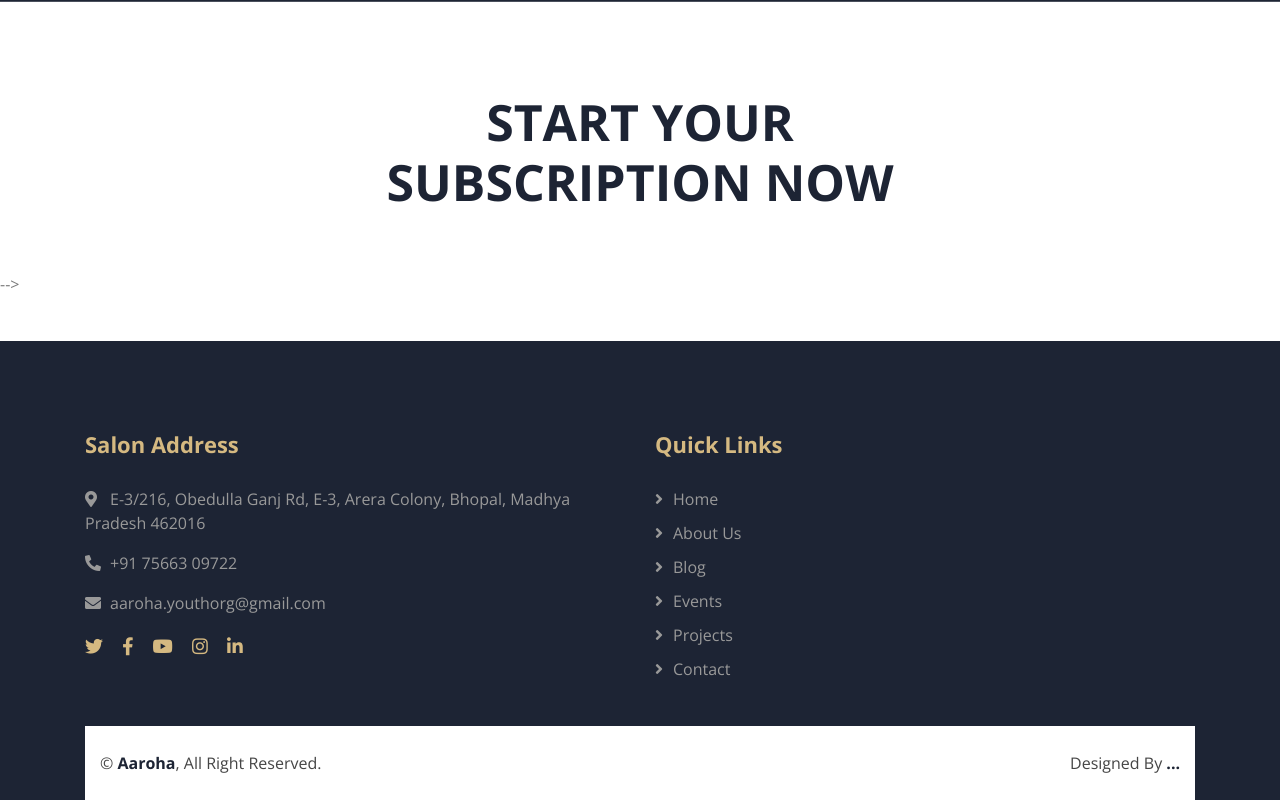
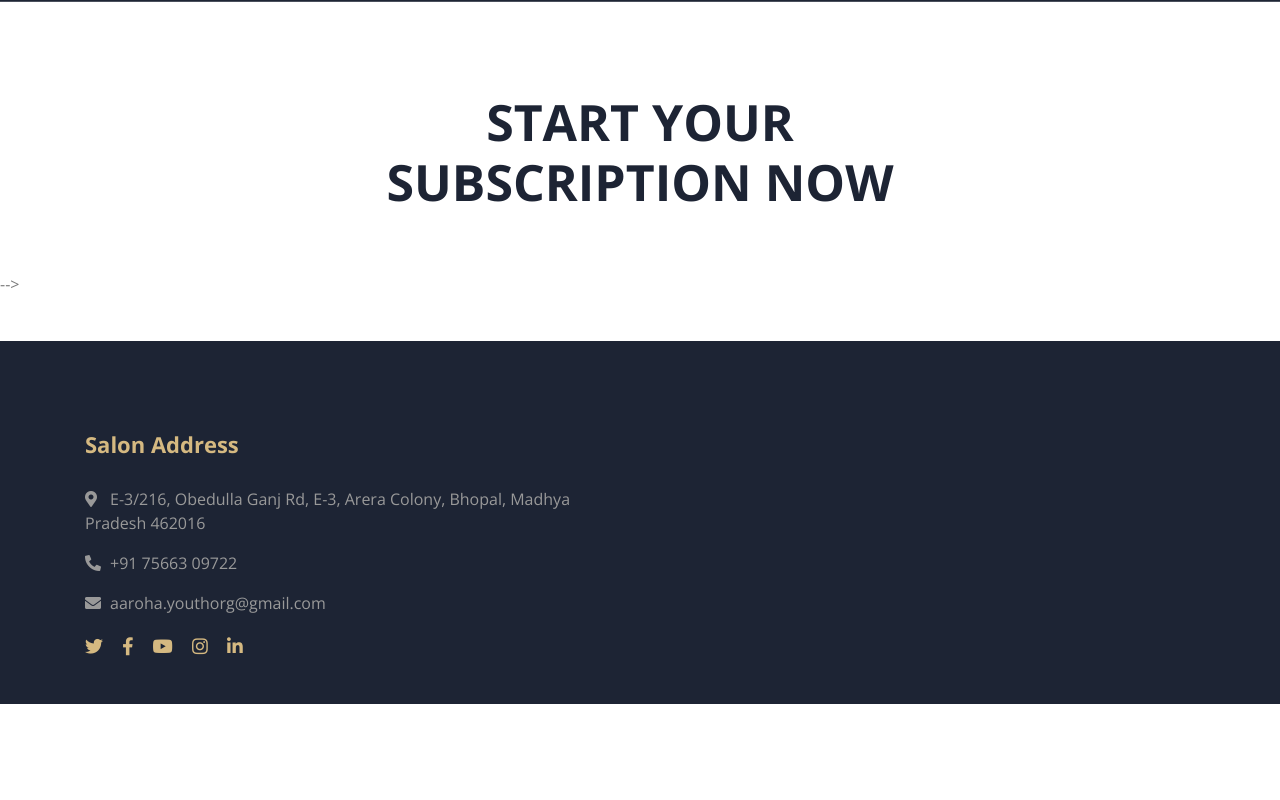
Before and after one commit to harshutkarshmishra1998/aaroha, a plain HTML site: page academics.html in a window 1280 px wide. Shown: the part 1767-2567 px from the top of the page. After the commit the page ends 2471 px from the top, so only its background shows below. Drawn offline with nearby package versions, Linux system fonts and the light colour scheme; a script that the page names is missing.

Commit message:
hey bhagwaan

```diff
--- a/academics.html
+++ b/academics.html
@@ -758,7 +758,7 @@
                                 </div>
                             </div>
                         </div>
-                        <div class="col-md-6">
+                        <!-- <div class="col-md-6">
                             <div class="footer-link">
                                 <h2>Quick Links</h2>
                                 <a href="">Home</a>
@@ -768,7 +768,7 @@
                                 <a href="">Projects</a>
                                 <a href="">Contact</a>
                             </div>
-                        </div>
+                        </div> -->
                     </div>
                 </div>
                 <!-- <div class="col-lg-5">
@@ -786,7 +786,7 @@
                 </div> -->
             </div>
         </div>
-        <div class="container copyright">
+        <!-- <div class="container copyright">
             <div class="row">
                 <div class="col-md-6">
                     <p>&copy; <a href="#">Aaroha</a>, All Right Reserved.</p>
@@ -795,7 +795,7 @@
                     <p>Designed By <a href="">...</a></p>
                 </div>
             </div>
-        </div>
+        </div> -->
     </div>
     <!-- Footer End -->
 
```
Also changed, not shown: feed india.html (+2 -2 lines).
